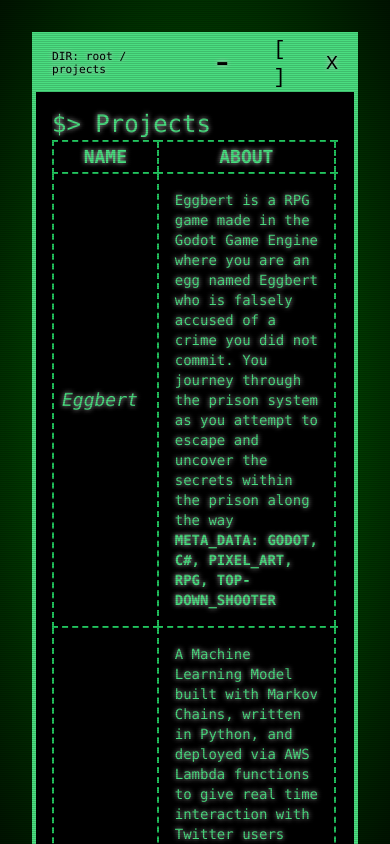
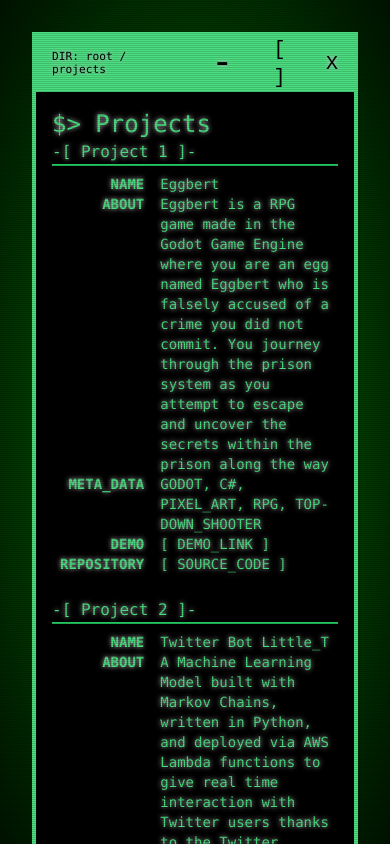
Before and after one commit to McCune1224/McGeocity, a SvelteKit app: page /projects in a window 390 px wide. Built offline with nearby package versions, Linux system fonts and the light colour scheme.

Commit message:
styling update on music listings and projects page

```diff
--- a/src/lib/components/Socials.svelte
+++ b/src/lib/components/Socials.svelte
@@ -8,13 +8,23 @@
   <p class="text-start text-3xl">$> socials</p>
   <ul class="flex flex-row justify-center py-4">
     <li>
-      <a class="hover:text-red-500" href={fart} target="_blank">{"[ @Substack ]"}</a>
+      <a class="hover:text-red-500" href={fart} target="_blank"
+        >{"[ @Bluesky ]"}</a
+      >
     </li>
     <li>
-      <a class="hover:text-red-500" href="https://github.com/mccune1224" target="_blank">{"[ @Github ]"}</a>
+      <a
+        class="hover:text-red-500"
+        href="https://github.com/mccune1224"
+        target="_blank">{"[ @Github ]"}</a
+      >
     </li>
     <li>
-      <a class="hover:text-red-500" href="https://mccune1224.substack.com/" target="_blank">{" [ @Substack ]"}</a>
+      <a
+        class="hover:text-red-500"
+        href="https://mccune1224.substack.com/"
+        target="_blank">{" [ @Substack ]"}</a
+      >
     </li>
   </ul>
 </section>
--- a/src/routes/music/+page.svelte
+++ b/src/routes/music/+page.svelte
@@ -1,6 +1,5 @@
 <script lang="ts">
 	import type { PageServerData } from "./$types";
-	import type { SpotifyPlaylistResponse } from "./+page.server";
 
 	let { data }: { data: PageServerData } = $props();
 </script>
@@ -37,31 +36,72 @@
 		>.
 	</p>
 </section>
-<section class="">
-	{#if !data.error || data.playlistData}
-		<div class="grid grid-cols-1 sm:grid-cols-2 md:grid-cols-3 gap-6 mt-6">
-			{#if data.playlistData && data.playlistData.items.length > 0}
-				{#each data.playlistData.items as playlist}
-					{#if playlist.owner.id == "mccune1224"}
-						<div class="rounded-lg shadow-lg p-6 flex flex-col h-full">
-							<p class="text-xl font-bold mb-2">{playlist.name}</p>
-							<p class="text-base text-gray-300 mb-4">
-								{playlist.description || "[NULL_DESCRIPTION]"}
-							</p>
+<section class="font-mono">
+	{#if !data.error && data.playlistData}
+		<!-- Mobile view -->
+		<div class="flex flex-col gap-4 sm:hidden">
+			{#each data.playlistData.items as playlist, i}
+				{#if playlist.owner.id == "mccune1224"}
+					<div>
+						<p class="border-b-2 border-green-500">-[ Playlist {i + 1} ]-</p>
+						<div
+							class="grid grid-cols-[max-content,max-content,1fr] gap-x-4 p-2 text-sm"
+						>
+							<span class="font-bold text-right">TITLE</span>
+							<span>|</span>
+							<span>{playlist.name}</span>
+
+							<span class="font-bold text-right">DESCRIPTION</span>
+							<span>|</span>
+							<span>{playlist.description || "N/A"}</span>
+
+							<span class="font-bold text-right">LINK</span>
+							<span>|</span>
 							<a
-								class="hover:text-red-500 text-blue-400 font-semibold mt-auto"
+								class="hover:text-red-500"
 								href={playlist.external_urls.spotify}
 								target="_blank"
 								rel="noopener noreferrer"
 							>
-								[SPOTIFY LINK]
+								[SPOTIFY]
 							</a>
 						</div>
+					</div>
+				{/if}
+			{/each}
+		</div>
+
+		<!-- Desktop view -->
+		<table class="hidden w-full text-sm sm:table">
+			<thead>
+				<tr class="border-b-2 border-green-500">
+					<th class="p-2 text-left">TITLE</th>
+					<th class="p-2 text-left">DESCRIPTION</th>
+					<th class="p-2 text-left">LINK</th>
+				</tr>
+			</thead>
+			<tbody>
+				{#each data.playlistData.items as playlist}
+					{#if playlist.owner.id == "mccune1224"}
+						<tr class="border-b border-dashed border-green-700">
+							<td class="p-2 align-top">{playlist.name}</td>
+							<td class="p-2 align-top">{playlist.description || "N/A"}</td>
+							<td class="p-2 align-top">
+								<a
+									class="hover:text-red-500"
+									href={playlist.external_urls.spotify}
+									target="_blank"
+									rel="noopener noreferrer"
+								>
+									[SPOTIFY]
+								</a>
+							</td>
+						</tr>
 					{/if}
 				{/each}
-			{/if}
-		</div>
-	{:else}
+			</tbody>
+		</table>
+	{:else if data.error}
 		<p>FAILED TO LOAD SPOTIFY DATA: {data.error}</p>
 	{/if}
 </section>
--- a/src/routes/projects/+page.svelte
+++ b/src/routes/projects/+page.svelte
@@ -1,9 +1,79 @@
 <script lang="ts">
-	import TerminalTableColumn from "./TerminalTableColumn.svelte";
+	const projects = [
+		{
+			title: "Eggbert",
+			body: "Eggbert is a RPG game made in the Godot Game Engine where you are an egg named Eggbert who is falsely accused of a crime you did not commit. You journey through the prison system as you attempt to escape and uncover the secrets within the prison along the way",
+			tags: "GODOT, C#, PIXEL_ART, RPG, TOP-DOWN_SHOOTER",
+			demo: "https://github.com/McCune1224/eggbert",
+			url: "https://github.com/McCune1224/eggbert",
+		},
+		{
+			title: "Twitter Bot Little_T",
+			body: "A Machine Learning Model built with Markov Chains, written in Python, and deployed via AWS Lambda functions to give real time interaction with Twitter users thanks to the Twitter Account Activity API. It uses Twitter's General API for tweet data collection and the popular Python Tweepy library \for interaction with Twitter's API.",
+			tags: "PYTHON, AWS, MONGO_DB, MACHINE LEARNING, TWITTER_REST_API",
+			demo: "https://x.com/little_t_bot",
+			url: "https://github.com/McCune1224/little-t",
+		},
+		{
+			title: "Betrayal Discord Bot",
+			body: "Masque Royale is a battle royale social deduction game where everyone has unique roles and abilities to help them in their interactions. The game is hosted interchangebly between Discord as well as a standalone Web App. Both utilize Golang and share a PostgreSQL Database to ensure syncronized game data. Both the discord and web app are deployed via docker images.",
+			tags: "GO, POSTGRESQL, DOCKER, DISCORD_REST_API",
+			demo: "https://github.com/McCune1224/betrayal",
+			url: "https://github.com/McCune1224/betrayal",
+		},
+		{
+			title: "Kusa Data",
+			body: "Kusa Data is a web app that utilizes the Start.gg GraphQL API to quickly find Smash Bros Ultimate Tournaments. It provides utilizes Redis to cache often searched results to minimize wait time and allow for optimal response times. This web app also allows to view player profiles to quickly see their tournament history and placements.",
+			tags: "TYPESCRIPT, REDIS, GRAPH-QL, START_GG_REST_API",
+			demo: "https://kusa-data.vercel.app/",
+			url: "https://github.com/McCune1224/kusa-data",
+		},
+	];
 </script>
 
 <p class="text-start text-2xl">$> Projects</p>
-<table class="table-auto text-lg">
+
+<!-- Mobile view -->
+<div class="flex flex-col gap-4 sm:hidden">
+	{#each projects as project, i}
+		<div>
+			<p class="border-b-2 border-green-500">-[ Project {i + 1} ]-</p>
+			<div class="grid grid-cols-[max-content,1fr] gap-x-4 p-2 text-sm">
+				<span class="font-bold text-right">NAME</span>
+				<span>{project.title}</span>
+
+				<span class="font-bold text-right">ABOUT</span>
+				<span>{project.body}</span>
+
+				<span class="font-bold text-right">META_DATA</span>
+				<span>{project.tags}</span>
+
+				<span class="font-bold text-right">DEMO</span>
+				<a
+					class="hover:text-red-500"
+					href={project.demo}
+					target="_blank"
+					rel="noopener noreferrer"
+				>
+					[ DEMO_LINK ]
+				</a>
+
+				<span class="font-bold text-right">REPOSITORY</span>
+				<a
+					class="hover:text-red-500"
+					href={project.url}
+					target="_blank"
+					rel="noopener noreferrer"
+				>
+					[ SOURCE_CODE ]
+				</a>
+			</div>
+		</div>
+	{/each}
+</div>
+
+<!-- Desktop view -->
+<table class="hidden sm:table table-auto text-lg">
 	<colgroup>
 		<col span="4" class="border-2 border-dashed border-green-500" />
 	</colgroup>
@@ -16,21 +86,24 @@
 		</tr>
 	</thead>
 	<tbody>
-		<TerminalTableColumn title="Eggbert"
-			body="Eggbert is a RPG game made in the Godot Game Engine where you are an egg named Eggbert who is falsely accused of a crime you did not commit. You journey through the prison system as you attempt to escape and uncover the secrets within the prison along the way"
-			tags="GODOT, C#, PIXEL_ART, RPG, TOP-DOWN_SHOOTER" demo="https://github.com/McCune1224/eggbert"
-			url="https://github.com/McCune1224/eggbert" />
-		<TerminalTableColumn title="Twitter Bot Little_T"
-			body="A Machine Learning Model built with Markov Chains, written in Python, and deployed via AWS Lambda functions to give real time interaction with Twitter users thanks to the Twitter Account Activity API. It uses Twitter's General API for tweet data collection and the popular Python Tweepy library \for interaction with Twitter's API."
-			tags="PYTHON, AWS, MONGO_DB, MACHINE LEARNING, TWITTER_REST_API" demo="https://x.com/little_t_bot"
-			url="https://github.com/McCune1224/little-t" />
-		<TerminalTableColumn title="Betrayal Discord Bot"
-			body="Masque Royale is a battle royale social deduction game where everyone has unique roles and abilities to help them in their interactions. The game is hosted interchangebly between Discord as well as a standalone Web App. Both utilize Golang and share a PostgreSQL Database to ensure syncronized game data. Both the discord and web app are deployed via docker images."
-			tags="GO, POSTGRESQL, DOCKER, DISCORD_REST_API" demo="https://github.com/McCune1224/betrayal"
-			url="https://github.com/McCune1224/betrayal" />
-		<TerminalTableColumn title="Kusa Data"
-			body="Kusa Data is a web app that utilizes the Start.gg GraphQL API to quickly find Smash Bros Ultimate Tournaments. It provides utilizes Redis to cache often searched results to minimize wait time and allow for optimal response times. This web app also allows to view player profiles to quickly see their tournament history and placements."
-			tags="TYPESCRIPT, REDIS, GRAPH-QL, START_GG_REST_API" demo="https://kusa-data.vercel.app/"
-			url="https://github.com/McCune1224/kusa-data" />
+		{#each projects as project}
+			<tr class="border-dashed border-2 border-green-500 sm:text-base text-sm">
+				<td class="p-2 text-lg"><i>{project.title}</i></td>
+				<td class="p-4">
+					<p>{project.body}</p>
+					<p><b>META_DATA: {project.tags}</b></p>
+				</td>
+				<td class="p-2 hover:text-red-400">
+					<a class="" target="_blank" href={project.demo}>
+						<p class="text-nowrap">[ DEMO_LINK ]</p>
+					</a>
+				</td>
+				<td class="p-1 hover:text-red-400">
+					<a target="_blank" href={project.url}>
+						<p class="text-nowrap">[ SOURCE_CODE ]</p>
+					</a>
+				</td>
+			</tr>
+		{/each}
 	</tbody>
 </table>
--- a/src/routes/projects/TerminalTableColumn.svelte
+++ /dev/null
@@ -1,27 +0,0 @@
-<script lang="ts">
-	const {
-		title,
-		body,
-		tags,
-		demo,
-		url,
-	}: { title: string; body: string; tags: string; demo: string; url: string } =
-		$props();
-</script>
-
-<tr class="border-dashed border-2 border-green-500 sm:text-base text-sm">
-	<td class="p-2 text-lg"><i>{title}</i></td>
-	<td class="p-4"
-		><p>{body}</p>
-		<p><b>META_DATA: {tags}</b></p></td
-	>
-	<td class="p-2 hover:text-red-400">
-		<a class="" target="_blank" href={demo}
-			><p class="text-nowrap">[ DEMO_LINK ]</p></a
-		></td
-	>
-	<td class="p-1 hover:text-red-400">
-		<a target="_blank" href={url}><p class="text-nowrap">[ SOURCE_CODE ]</p></a
-		></td
-	>
-</tr>
```
Also changed, not shown: src/routes/+page.svelte (+33 -14 lines).
